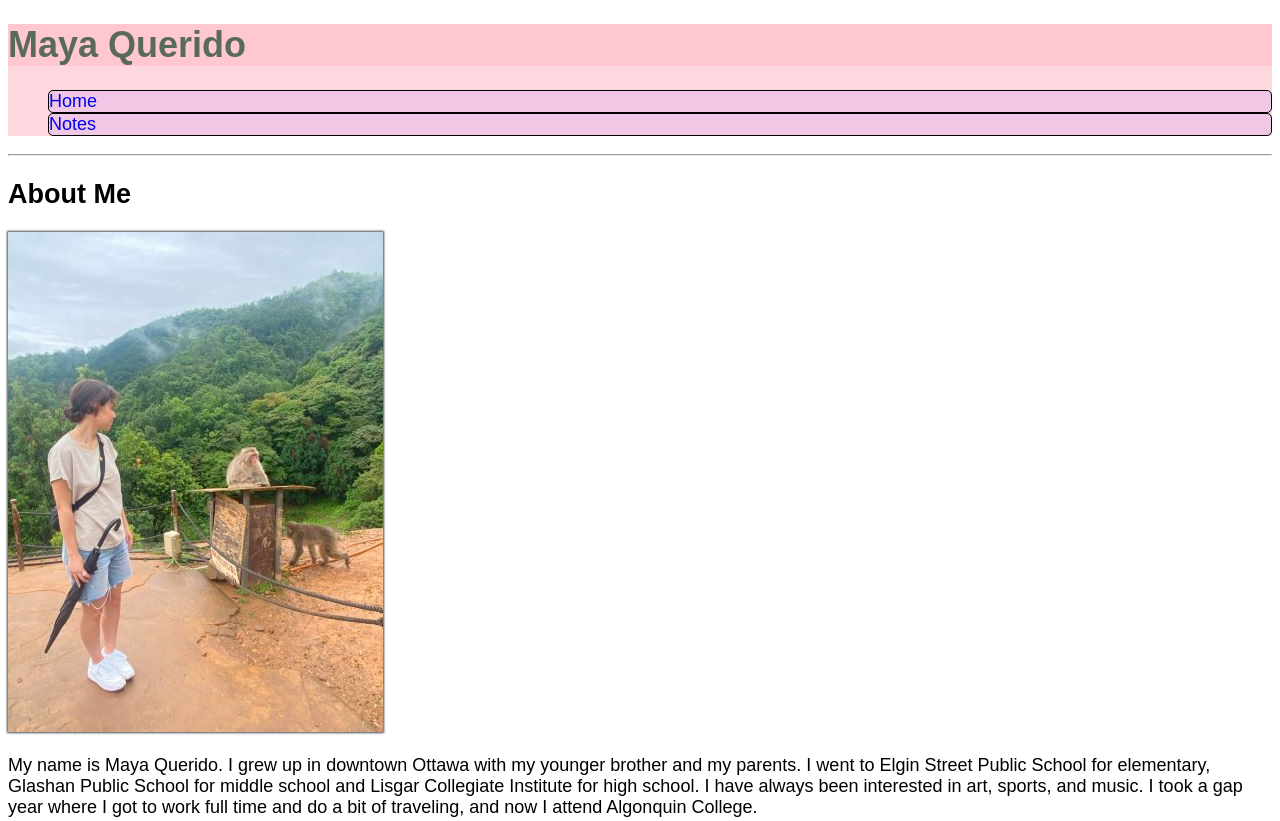
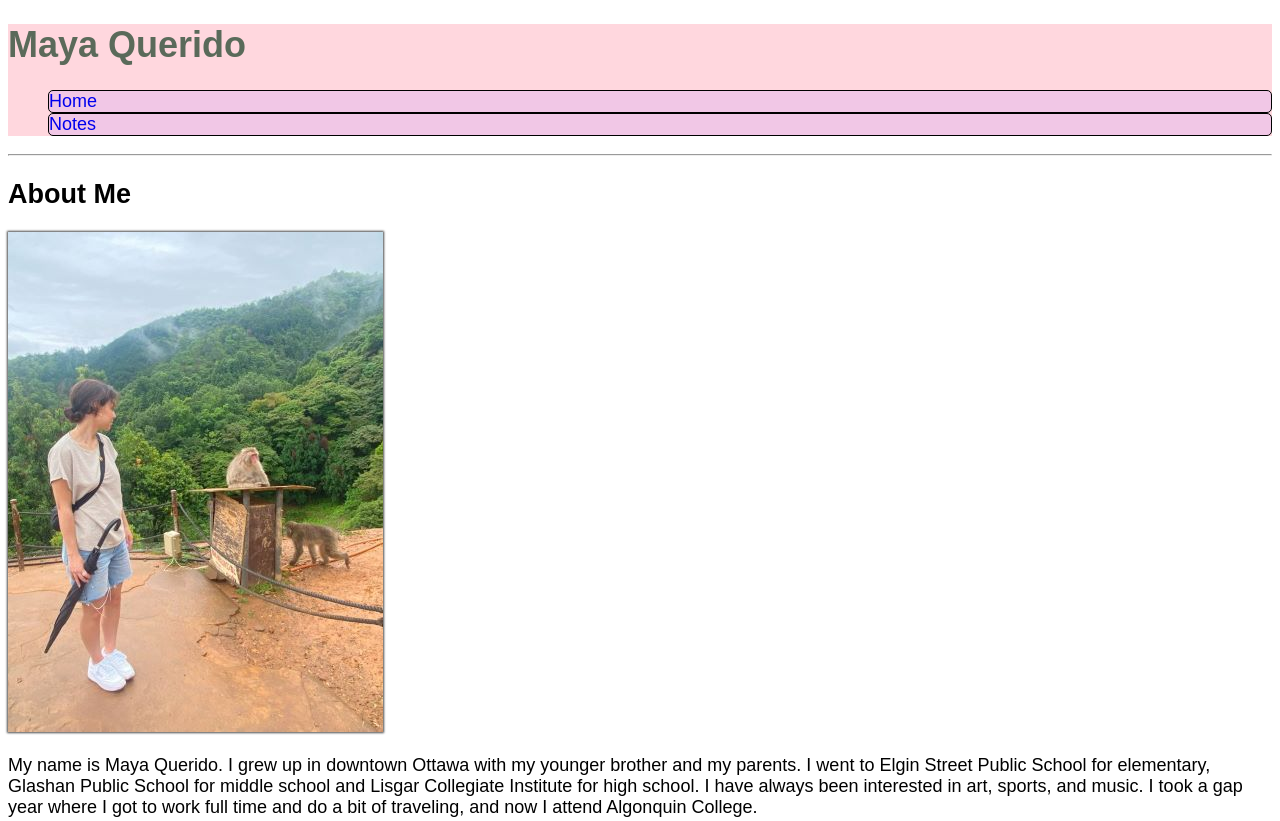
Before and after one commit to quer0024/quer0024.github.io, a plain HTML site: page styling-html-website/index.html in a window 1280 px wide. Shown: the top 821 px of the page. Drawn offline with Linux system fonts and the light colour scheme.

Commit message:
Changes notes header background

```diff
--- a/styling-html-website/css/main.css
+++ b/styling-html-website/css/main.css
@@ -3,7 +3,7 @@ body {
     font-size: 18px;
 }
 
-header, h1,
+header,
 footer {
     background-color: rgba(255, 192, 203, 0.626);
 }
```
